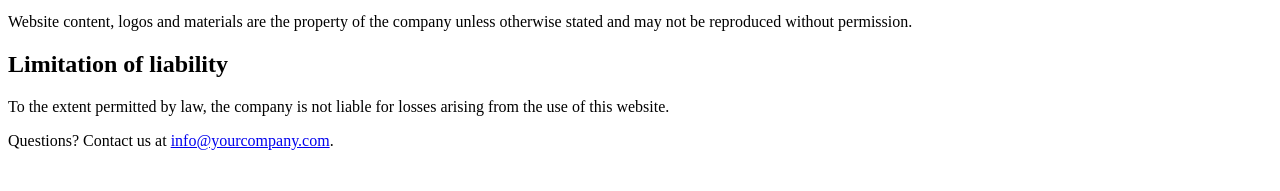
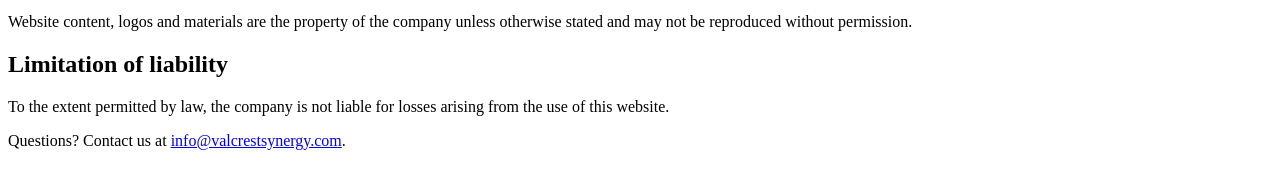
Before and after one commit to devjosh005/valcrestsynergy, a React app in the folder src/: page /terms in a window 1280 px wide. Shown: the part 2220-2411 px from the top of the page. Built offline with nearby package versions, Linux system fonts and the light colour scheme; the HTML template or start-up script is replaced by a standard one.

Commit message:
Update contact email

```diff
--- a/src/data/company.ts
+++ b/src/data/company.ts
@@ -14,7 +14,7 @@ export const company = {
   },
   phone: '+00 (000) 000 0000',
   phoneHref: 'tel:+000000000000',
-  email: 'info@yourcompany.com',
+  email: 'info@valcrestsynergy.com',
   careersEmail: 'careers@yourcompany.com',
   hours: [
   { days: 'Monday – Friday', time: '08:00 – 17:00' },
```
